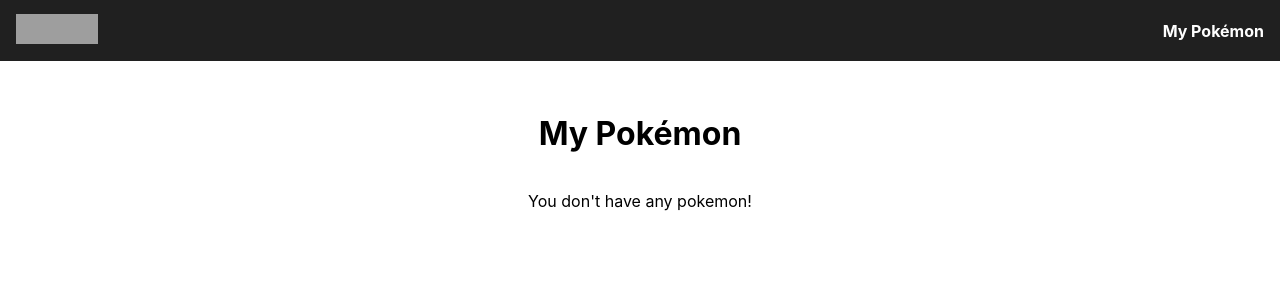
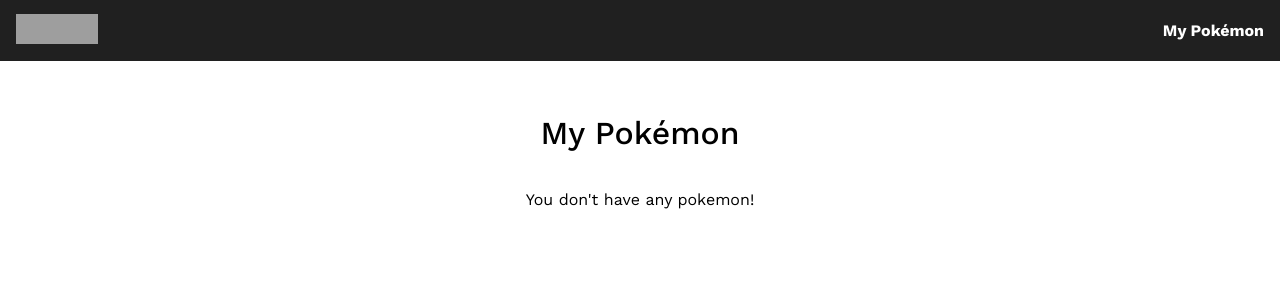
Before and after one commit to naufalmukhbit/pokemon, a React (Create React App) app: page /my-pokemon in a window 1280 px wide. Shown: the top 300 px of the page. Built offline with nearby package versions, Linux system fonts and the light colour scheme; grey boxes are pictures that could not be loaded.

Commit message:
Apply 'Work Sans' from Google Fonts

```diff
--- a/public/index.html
+++ b/public/index.html
@@ -24,6 +24,9 @@
       work correctly both with client-side routing and a non-root public URL.
       Learn how to configure a non-root public URL by running `npm run build`.
     -->
+    <link rel="preconnect" href="https://fonts.googleapis.com">
+    <link rel="preconnect" href="https://fonts.gstatic.com" crossorigin="">
+    <link href="https://fonts.googleapis.com/css2?family=Work+Sans:wght@400;500;600;700&display=swap" rel="stylesheet">
     <title>Pokémon</title>
   </head>
   <body>
--- a/src/components/button.tsx
+++ b/src/components/button.tsx
@@ -48,6 +48,7 @@
 
 const styles = {
   buttonStyle: css({
+    fontFamily: "'Work Sans', sans-serif",
     background: "black",
     height: "3rem",
     width: "100%",
--- a/src/components/card.tsx
+++ b/src/components/card.tsx
@@ -28,7 +28,7 @@
       <span>{capitalize(data.name)}</span>
     </div>
     <div css={[styles.dataContainer, styles.ownedData]}>
-      <strong>OWNED</strong>
+      <strong css={css({fontWeight: 600})}>OWNED</strong>
       <span>{data.owned}</span>
     </div>
   </Link>
--- a/src/index.css
+++ b/src/index.css
@@ -1,8 +1,9 @@
 body {
   margin: 0;
-  font-family: -apple-system, BlinkMacSystemFont, 'Segoe UI', 'Roboto', 'Oxygen',
+  font-family: 'Work Sans', sans-serif;
+  /* font-family: -apple-system, BlinkMacSystemFont, 'Segoe UI', 'Roboto', 'Oxygen',
     'Ubuntu', 'Cantarell', 'Fira Sans', 'Droid Sans', 'Helvetica Neue',
-    sans-serif;
+    sans-serif; */
   -webkit-font-smoothing: antialiased;
   -moz-osx-font-smoothing: grayscale;
 }
--- a/src/pages/myPokemon.tsx
+++ b/src/pages/myPokemon.tsx
@@ -12,6 +12,7 @@
 }
 
 const MyPokemon = () => {
+  document.title = "My Pokémon";
   const [pokemonData, setPokemonData] = useState([]);
   const [loading, setLoading] = useState(false);
 
@@ -46,6 +47,7 @@
 
 const styles = {
   title: css({
+    fontWeight: 500,
     [screen[1]]: {
       padding: "1rem 0",
     },
--- a/src/pages/notFound.tsx
+++ b/src/pages/notFound.tsx
@@ -1,6 +1,6 @@
 const PageNotFound = () => {
   return (
-    <div>404!</div>
+    <div>Page Not Found!</div>
   )
 }
 
--- a/src/pages/pokemonDetail.tsx
+++ b/src/pages/pokemonDetail.tsx
@@ -34,6 +34,10 @@
   const params = useParams();
   const [pokemonData, setPokemonData] = useState<pokemonType>();
   const [loading, setLoading] = useState(false);
+
+  useEffect(() => {
+    document.title = `${capitalize(pokemonData?.name ?? params.pokemonName ?? "")} - Pokémon`
+  })
 
   const getStat = (stat: any[]) => {
     return {
@@ -99,7 +103,7 @@
           <div css={styles.container}>
             <div css={styles.pokemonCardContainer}>
               <div>
-                <h1>{capitalize(pokemonData.name)}</h1>
+                <h1 css={styles.title}>{capitalize(pokemonData.name)}</h1>
                 <img
                   src={pokemonData.image}
                   width={200}
@@ -180,6 +184,9 @@
     marginLeft: "auto",
     marginRight: "auto",
   }),
+  title: css({
+    fontWeight: 500,
+  }),
   pokemonCardContainer: css({
     border: "1px solid #a0a0a0",
     borderRadius: 6,
--- a/src/pages/pokemonList.tsx
+++ b/src/pages/pokemonList.tsx
@@ -15,6 +15,7 @@
 }
 
 const PokemonList = () => {
+  document.title = "Pokémon List";
   const ownedPokemons = localStorage.getItem("my-owned");
   const owned = ownedPokemons ? JSON.parse(ownedPokemons) : {};
 
@@ -128,6 +129,7 @@
 const styles = {
   title: css({
     marginBottom: 30,
+    fontWeight: 500,
     [mq[1]]: {
       padding: "1rem 0",
     },
```
